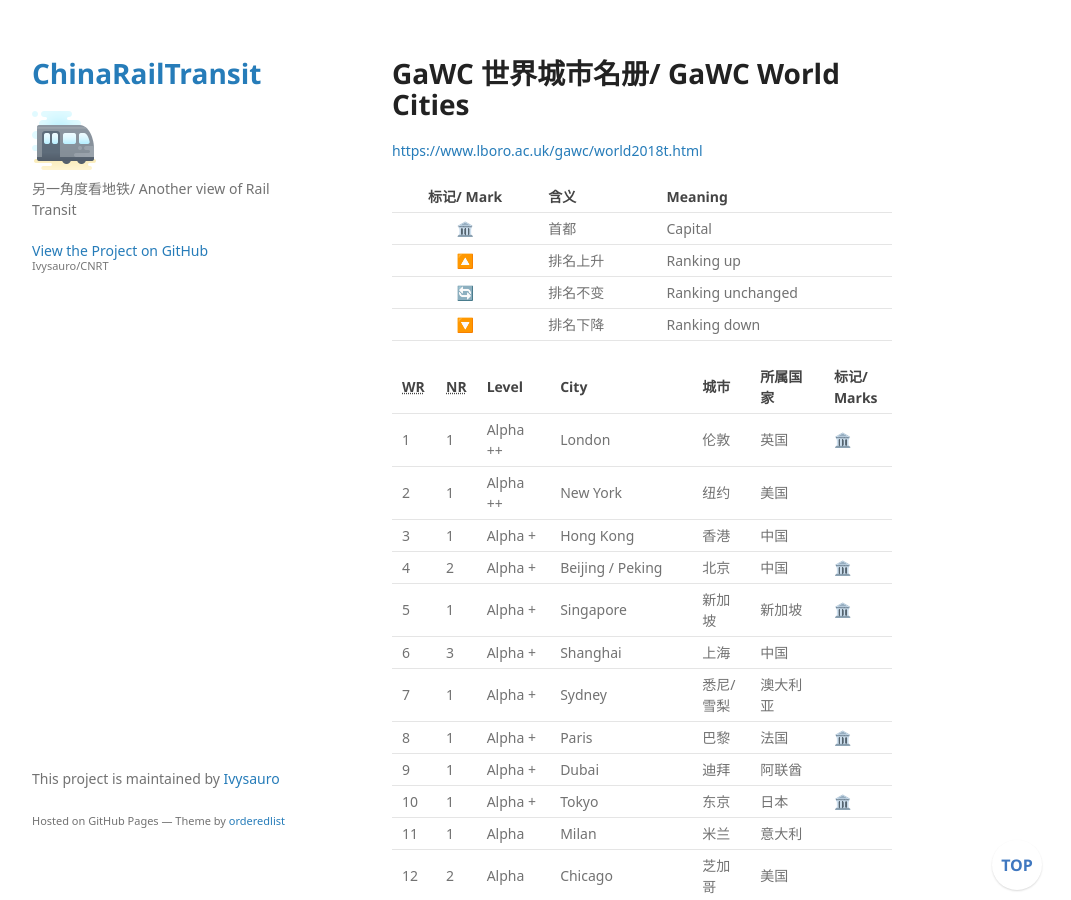
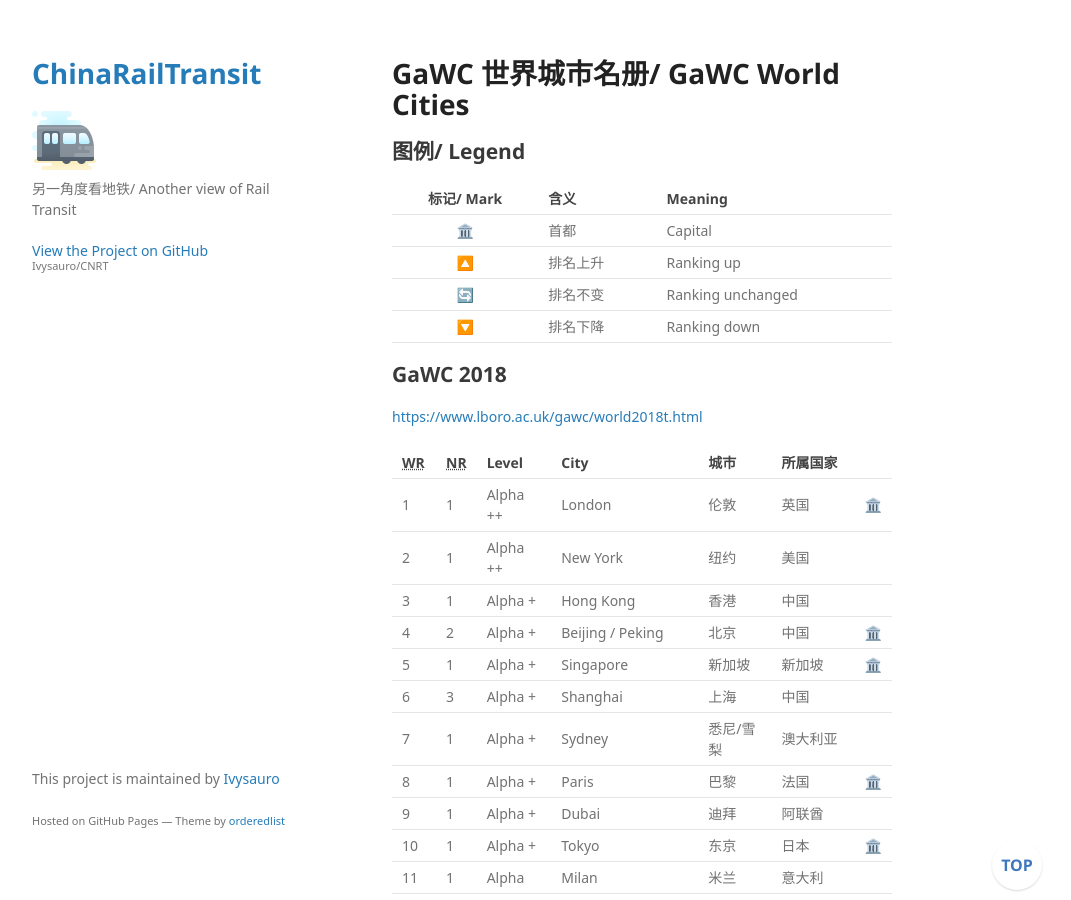
Before and after one commit to Ivysauro/CNRT, a Jekyll site: the page built from data/GaWC.md, in a window 1280 px wide and 900 px high. Shown: the whole window, without its empty margins (178-1249 px from the left). Built offline with Jekyll 4.4.1, drawn with Linux system fonts in a browser that asks for light colours; some web fonts are replaced; our own code applies the rules of GitHub Pages for plain Markdown files; a script that is not in the unit is left out.

Commit message:
🍇更新结构

```diff
--- a/data/GaWC.md
+++ b/data/GaWC.md
@@ -1,6 +1,6 @@
 # GaWC 世界城市名册/ GaWC World Cities
 
-<https://www.lboro.ac.uk/gawc/world2018t.html>
+## 图例/ Legend
 
 | 标记/ Mark | 含义 | Meaning |
 | :-: | :- | :- |
@@ -9,8 +9,12 @@
 | 🔄 | 排名不变 | Ranking unchanged |
 | 🔽 | 排名下降 | Ranking down |
 
-| WR | NR | Level | City | 城市 | 所属国家 | 标记/ Marks |
-| -- | -- | ----- | ---- | --- | -------- | ------- |
+## GaWC 2018
+
+<https://www.lboro.ac.uk/gawc/world2018t.html>
+
+| WR | NR | Level | City | 城市 | 所属国家 |  |
+| -- | -- | ----- | ---- | --- | -------- | - |
 | 1 | 1 | Alpha ++ | London | 伦敦 | 英国 | 🏛️ |
 | 2 | 1 | Alpha ++ | New York | 纽约 | 美国 |
 | 3 | 1 | Alpha + | Hong Kong | 香港 | 中国 |
```
